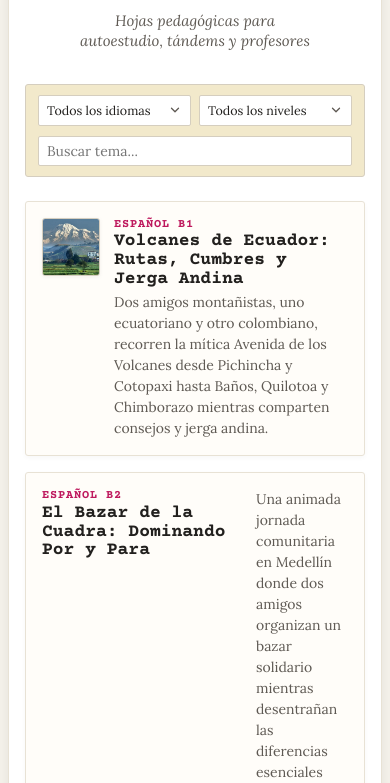
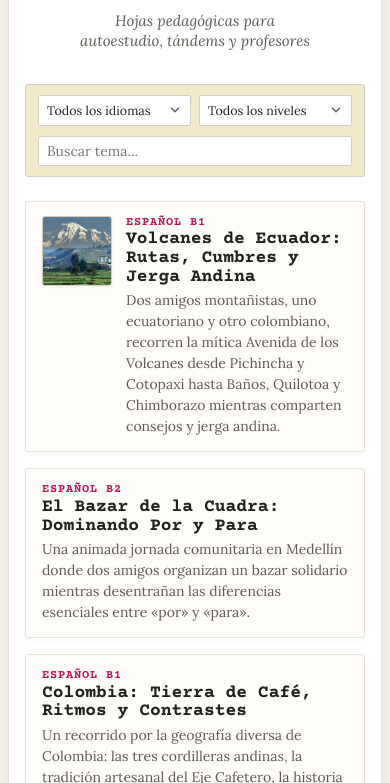
Before and after one commit to edwardtanguay/language-learning-activities, a website: page index.html in a window 390 px wide. Shown: the part 61-844 px from the top of the page. Drawn offline with nearby package versions, Linux system fonts and the light colour scheme.

Commit message:
DEV: icon better

```diff
--- a/index.html
+++ b/index.html
@@ -333,18 +333,17 @@
       display: flex;
       justify-content: space-between;
       align-items: flex-start;
-      margin-bottom: 4px;
-      flex-wrap: wrap;
-      gap: 12px;
+      margin-bottom: 6px;
+      gap: 16px;
     }
 
     .activity-title {
       font-size: 20px;
-      line-height: 1.05;
+      line-height: 1.1;
       font-family: var(--font-typewriter);
       font-weight: 700;
       flex: 1;
-      min-width: 200px;
+      min-width: 0;
     }
 
     .activity-title a {
@@ -401,28 +400,24 @@
 
     /* Activity Cards with Topic Icon */
     .activity-card.has-icon {
-      display: flex;
-      align-items: flex-start;
+      display: grid;
+      grid-template-columns: min-content 1fr;
+      align-items: stretch;
       gap: 18px;
     }
 
     .activity-card.has-icon .activity-card-body {
-      flex: 1;
       min-width: 0;
     }
 
     .activity-card-icon-wrap {
-      flex-shrink: 0;
-      width: 68px;
-      height: 68px;
+      height: 100%;
+      aspect-ratio: 1 / 1;
       border: 1px solid var(--ink-rule);
       border-radius: 3px;
       overflow: hidden;
       background: var(--paper-bg);
       box-shadow: 0 1px 4px rgba(45, 40, 35, 0.06);
-      display: flex;
-      align-items: center;
-      justify-content: center;
     }
 
     .activity-card-icon {
@@ -619,11 +614,16 @@
         line-height: 1.5;
       }
       .activity-card.has-icon {
+        grid-template-columns: 70px 1fr;
         gap: 14px;
+        align-items: flex-start;
       }
       .activity-card-icon-wrap {
-        width: 56px;
-        height: 56px;
+        width: 70px;
+        height: 70px;
+        max-width: 70px;
+        max-height: 70px;
+        aspect-ratio: 1 / 1;
       }
       .site-footer {
         gap: 6px;
@@ -634,51 +634,6 @@
       }
       .footer-dot {
         display: none;
-      }
-    }
-
-    .activity-card {
-      display: flex;
-      justify-content: space-between;
-      align-items: center;
-      gap: 20px;
-    }
-
-    .activity-card-body {
-      flex: 1;
-      min-width: 0;
-    }
-
-    .activity-card-icon-wrap {
-      flex-shrink: 0;
-      width: 68px;
-      height: 68px;
-      border: 1px solid var(--ink-rule);
-      border-radius: 3px;
-      overflow: hidden;
-      background: var(--paper-bg);
-      box-shadow: 0 1px 4px rgba(45, 40, 35, 0.06);
-      display: flex;
-      align-items: center;
-      justify-content: center;
-    }
-
-    .activity-card-icon {
-      width: 100%;
-      height: 100%;
-      object-fit: cover;
-      display: block;
-    }
-
-    @media (max-width: 680px) {
-      .activity-card {
-        padding: 16px;
-        gap: 14px;
-        align-items: flex-start;
-      }
-      .activity-card-icon-wrap {
-        width: 58px;
-        height: 58px;
       }
     }
   </style>
```
